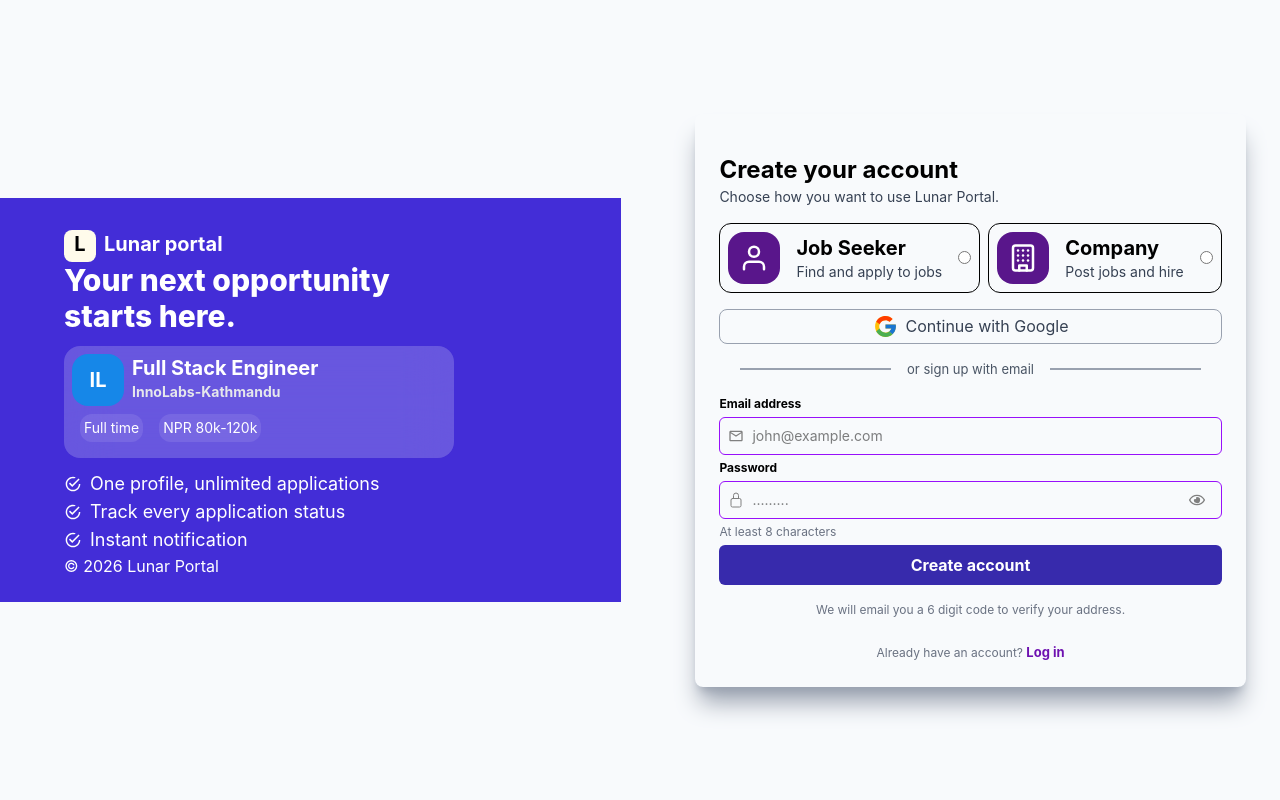
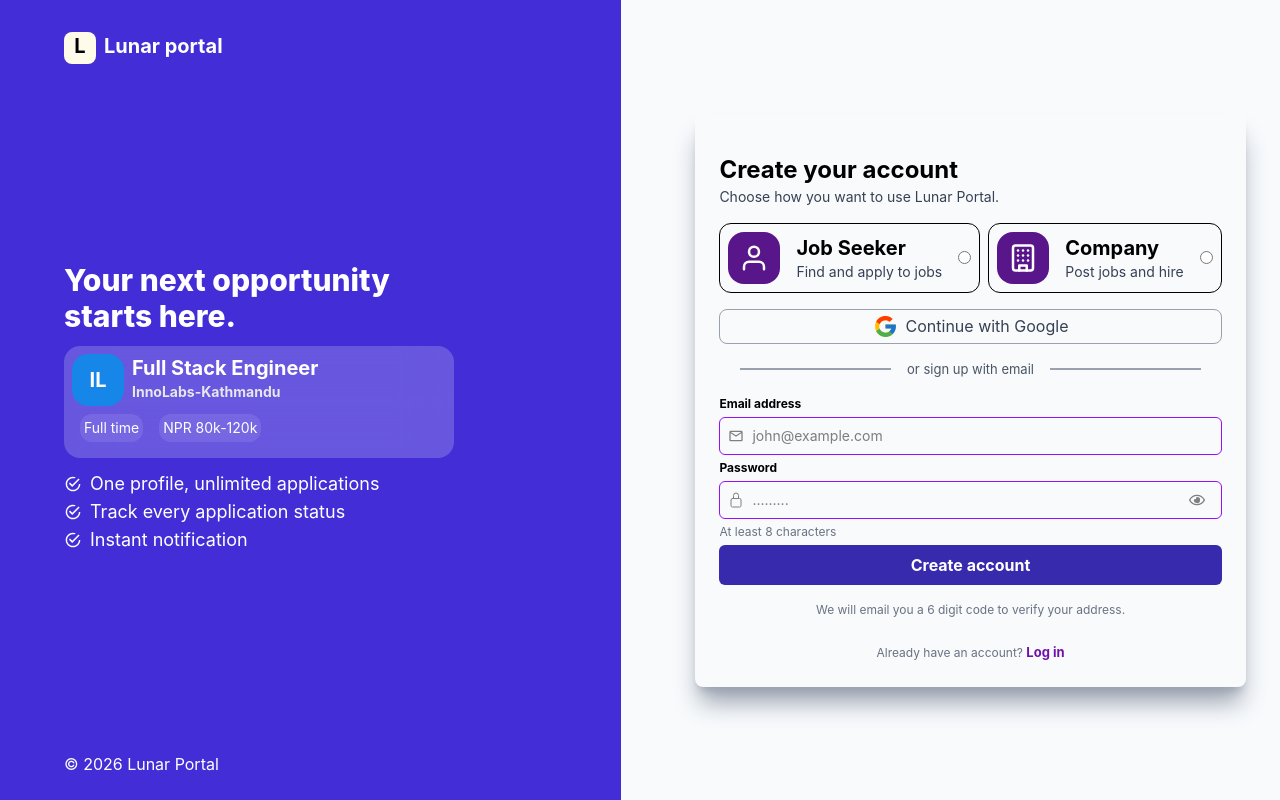
Before and after one commit to gokul-lamsal/jobkhoj, a React app in the folder frontend/: page /register in a window 1280 px wide. Built offline with nearby package versions, Linux system fonts and the light colour scheme; the HTML template or start-up script is replaced by a standard one.

Commit message:
Update AuthLayout.jsx

```diff
--- a/frontend/src/components/layout/AuthLayout.jsx
+++ b/frontend/src/components/layout/AuthLayout.jsx
@@ -4,7 +4,7 @@
 
 const AuthLayout = () => {
   return (
-    <div className="flex gap-10 justify-center items-center min-h-screen ">
+    <div className="flex gap-10 min-h-screen ">
       <AuthSideBar />
       <Outlet />
     </div>
```
